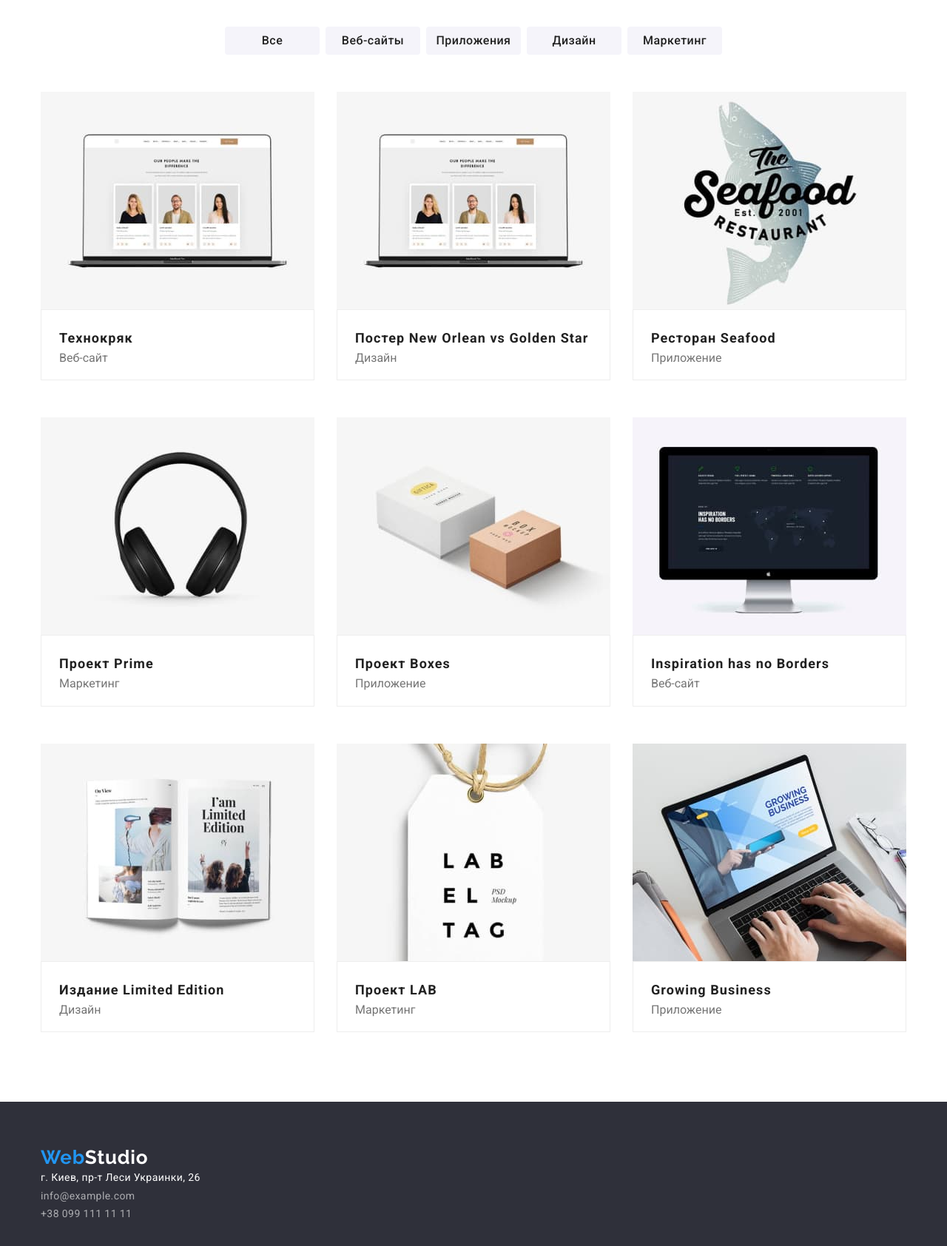
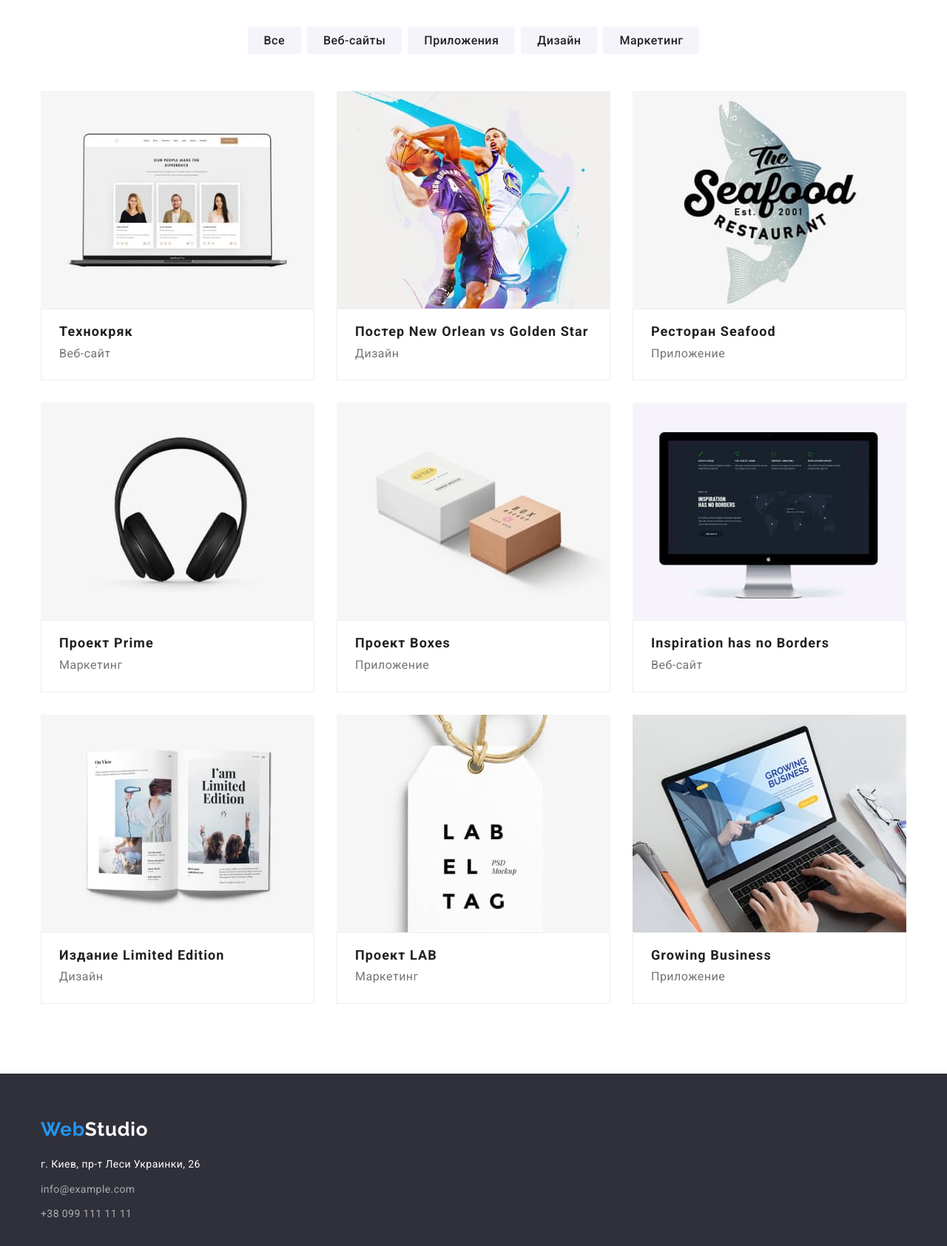
Before and after one commit to RomanBezuhlyi/goit-markup-hw-03, a plain HTML site: page porfolio.html in a window 1280 px wide. Shown: the part 140-1824 px from the top of the page at 74% size. Drawn offline with Linux system fonts and the light colour scheme.

Commit message:
Правки

```diff
--- a/css/styles.css
+++ b/css/styles.css
@@ -32,17 +32,10 @@ img{
     height: auto;
 }
 
-p{
-    color: #757575;
-}
-
 .container{
     width: 1200px;
     padding: 0 15px;
     margin: 0 auto;
-}
-.section{
-    padding: 94px 0px;
 }
 
 /* HEADER */
@@ -112,6 +105,10 @@ p{
 
 /* Section portfolio */
 
+.portfolio{
+    padding: 94px 0;
+}
+
 .filter-links{
     display: flex;
     justify-content: center;
@@ -125,8 +122,7 @@ p{
 .filter-btn{
     font-family: var(--main-font);
     background: #F5F4FA;
-    width: 128px;
-    height: 38px;
+    padding: 6px 22px;
     border: none;
     border-radius: 4px;
     font-weight: 500;
@@ -157,7 +153,7 @@ p{
 }
 
 .examples-item:not(:nth-last-child(-n+3)){
-    margin-bottom: 50px;
+    margin-bottom: 30px;
 }
 
 .examples-info{
@@ -168,10 +164,18 @@ p{
 .examples-name{
     font-weight: bold;
     font-size: 18px;
-    line-height: 2em;
     letter-spacing: 0.06em;
     color: #212121;
+    margin-bottom: 4px;
 }
+
+.examples-text{
+    font-size: 16px;
+    line-height: 1.9em;
+    letter-spacing: 0.03em;
+    color: #757575;
+}
+
 /* END PORTFOLIO.HTML */
 
 
@@ -182,6 +186,7 @@ p{
     display: flex;
     align-items: center;
     text-align: center;
+    padding: 200px 0;
 }
 
 .name-hero{
@@ -213,9 +218,18 @@ p{
 
 /* Section About Us */
 
+.about{
+    padding: 94px 0;
+}
+
 .about-links{
     display: flex;
 }
+
+.about-item{
+    width: 270px;
+}
+
 .about-item:not(:last-child){
     margin-right: 30px;
 }
@@ -227,15 +241,21 @@ p{
     letter-spacing: 0.03em;
     text-transform: uppercase;
     color: #212121;
+    margin-bottom: 10px;
 }
 .text-about{
     font-size: 14px;
     line-height: 1.7em;
     letter-spacing: 0.03em;
+    color: #757575;
 }
 
 
 /* Section What are we doing? */
+
+.specification{
+    padding-bottom: 94px;
+}
 
 .specification-links{
     display: flex;
@@ -258,6 +278,11 @@ p{
 
 .team{
     background: #F5F4FA;
+    padding: 94px 0;
+}
+
+.name-heading{
+    margin-bottom: 50px;
 }
 
 .team-links{
@@ -275,17 +300,23 @@ p{
     margin-right: 30px;
 }
 
+.team-info{
+    padding: 30px;
+}
+
 .name{
     font-weight: 500;
     font-size: 16px;
     line-height: 1.2em;
     letter-spacing: 0.03em;
     color: #212121;
+    margin-bottom: 10px;
 }
 .profession{
     font-size: 16px;
     line-height: 19px;
     letter-spacing: 0.03em;
+    color: #757575;
 }
 
 
@@ -322,3 +353,11 @@ address{
     letter-spacing: 0.03em;
     color: rgba(255, 255, 255, 0.6);
 }
+
+.logo-item{
+    margin-bottom: 20px;
+}
+
+.footer-item{
+    margin-bottom: 9px;
+}
--- a/porfolio.html
+++ b/porfolio.html
@@ -10,6 +10,7 @@
     <link href="https://fonts.googleapis.com/css2?family=Raleway:wght@700&family=Roboto:wght@400;500;700;900&display=swap" rel="stylesheet">
     <link rel="stylesheet" href="./css/modern-normalize.css">
     <link rel="stylesheet" href="./css/styles.css">
+
 </head>
 <body>
 
@@ -36,7 +37,7 @@
     <!-- MAIN -->
     <main>
         <!-- Portfolio -->
-        <section class="section portfolio">
+        <section class="portfolio">
             <div class="container">
                 <ul class="filter-links">
                     <li class="filter-item"><button class="filter-btn" type="button">Все</button></li>
@@ -52,16 +53,16 @@
                         <img class="examples-image" src="images/portfolio/img1.jpg" alt="image project" width="370">
                         <div class="examples-info">
                         <h3 class="examples-name">Технокряк</h3>
-                        <p>Веб-сайт</p>
+                        <p class="examples-text">Веб-сайт</p>
                         </div>
                     </a>
                     </li>
                     <li class="examples-item">
                         <a href="">
-                        <img class="examples-image" src="images/portfolio/img1.jpg" alt="image project" width="370">
+                        <img class="examples-image" src="images/portfolio/img2.jpg" alt="image project" width="370">
                         <div class="examples-info">
                         <h3 class="examples-name">Постер New Orlean vs Golden Star</h3>
-                        <p>Дизайн</p>
+                        <p class="examples-text">Дизайн</p>
                     </div>
                     </a>
                     </li>
@@ -70,7 +71,7 @@
                         <img class="examples-image" src="images/portfolio/img3.jpg" alt="image project" width="370">
                         <div class="examples-info">
                         <h3 class="examples-name">Ресторан Seafood</h3>
-                        <p>Приложение</p>
+                        <p class="examples-text">Приложение</p>
                     </div>
                     </a>
                     </li>
@@ -79,7 +80,7 @@
                         <img class="examples-image" src="images/portfolio/img4.jpg" alt="image project" width="370">
                         <div class="examples-info">
                         <h3 class="examples-name">Проект Prime</h3>
-                        <p>Маркетинг</p>
+                        <p class="examples-text">Маркетинг</p>
                     </div>
                     </a>
                     </li>
@@ -88,7 +89,7 @@
                         <img class="examples-image" src="images/portfolio/img5.jpg" alt="image project" width="370">
                         <div class="examples-info">
                         <h3 class="examples-name">Проект Boxes</h3>
-                        <p>Приложение</p>
+                        <p class="examples-text">Приложение</p>
                     </div>
                     </a>
                     </li>
@@ -97,7 +98,7 @@
                         <img class="examples-image" src="images/portfolio/img6.jpg" alt="image project" width="370">
                         <div class="examples-info">
                         <h3 class="examples-name">Inspiration has no Borders</h3>
-                        <p>Веб-сайт</p>
+                        <p class="examples-text">Веб-сайт</p>
                     </div>
                     </a>
                     </li>
@@ -106,7 +107,7 @@
                         <img class="examples-image" src="images/portfolio/img7.jpg" alt="image project" width="370">
                         <div class="examples-info">
                         <h3 class="examples-name">Издание Limited Edition</h3>
-                        <p>Дизайн</p>
+                        <p class="examples-text">Дизайн</p>
                     </div>
                     </a>
                     </li>
@@ -115,7 +116,7 @@
                         <img class="examples-image" src="images/portfolio/img8.jpg" alt="image project" width="370">
                         <div class="examples-info">
                         <h3 class="examples-name">Проект LAB</h3>
-                        <p>Маркетинг</p>
+                        <p class="examples-text">Маркетинг</p>
                     </div>
                     </a>
                     </li>
@@ -124,7 +125,7 @@
                         <img class="examples-image" src="images/portfolio/img9.jpg" alt="image project" width="370">
                         <div class="examples-info">
                         <h3 class="examples-name">Growing Business</h3>
-                        <p>Приложение</p>
+                        <p class="examples-text">Приложение</p>
                     </div>
                     </a>
                     </li>
@@ -137,9 +138,9 @@
     <footer class="footer">
         <div class="container">
             <ul>
-                <li> <a href="" class="logo-bottom"><span>Web</span>Studio</a></li>
-                <li> <a href=""><address>г. Киев, пр-т Леси Украинки, 26</address></a></li>
-                <li><a href="mailto:info@example.com" class="footer-link">info@example.com</a></li>
+                <li class="logo-item"><a href="" class="logo-bottom"><span>Web</span>Studio</a></li>
+                <li class="footer-item"><a href=""><address>г. Киев, пр-т Леси Украинки, 26</address></a></li>
+                <li class="footer-item"><a href="mailto:info@example.com" class="footer-link">info@example.com</a></li>
                 <li><a href="tel:+380991111111" class="footer-link">+38 099 111 11 11</a></li>
             </ul>
         </div>
```
Also changed, not shown: index.html (+17 -9 lines).
